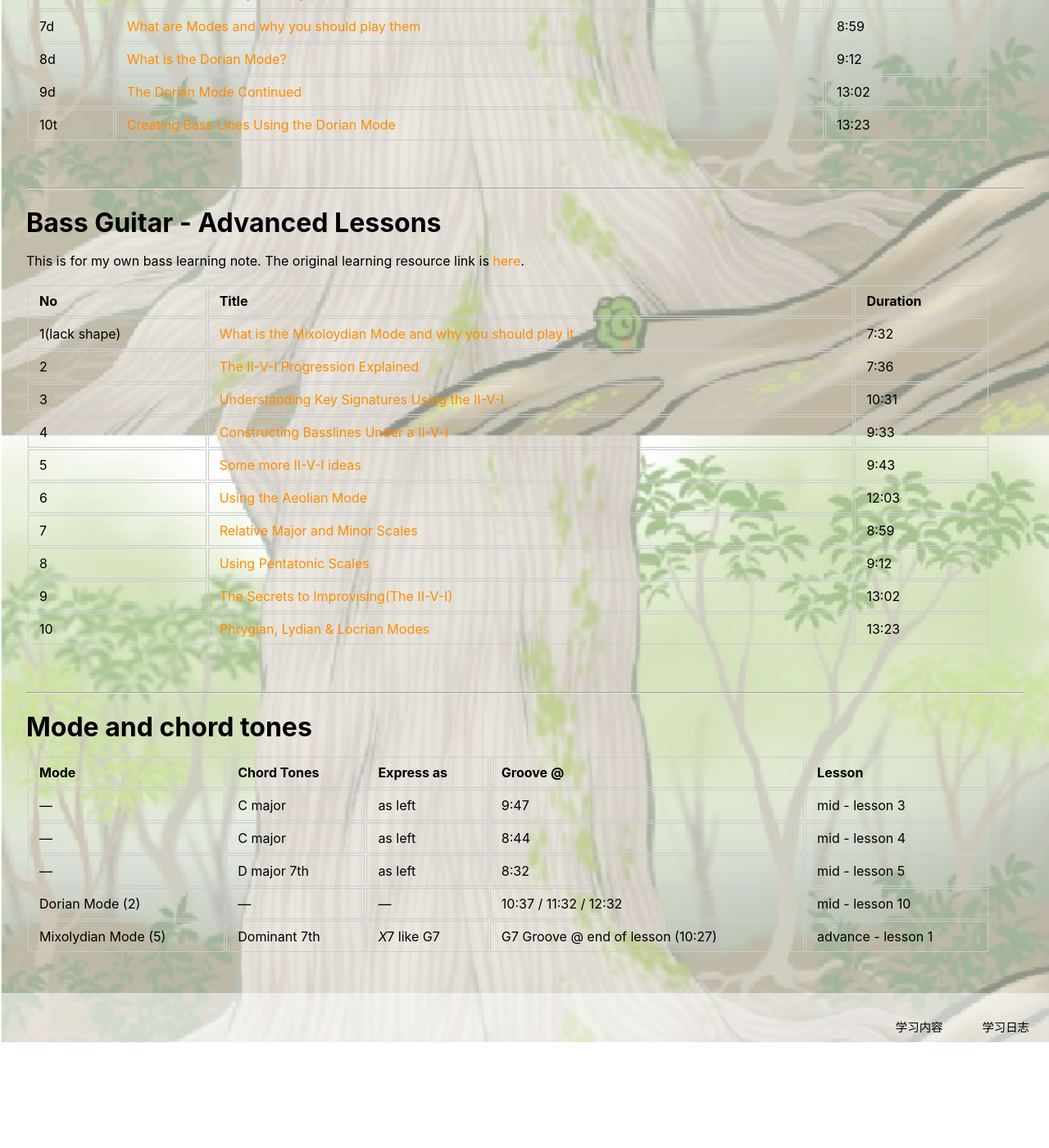
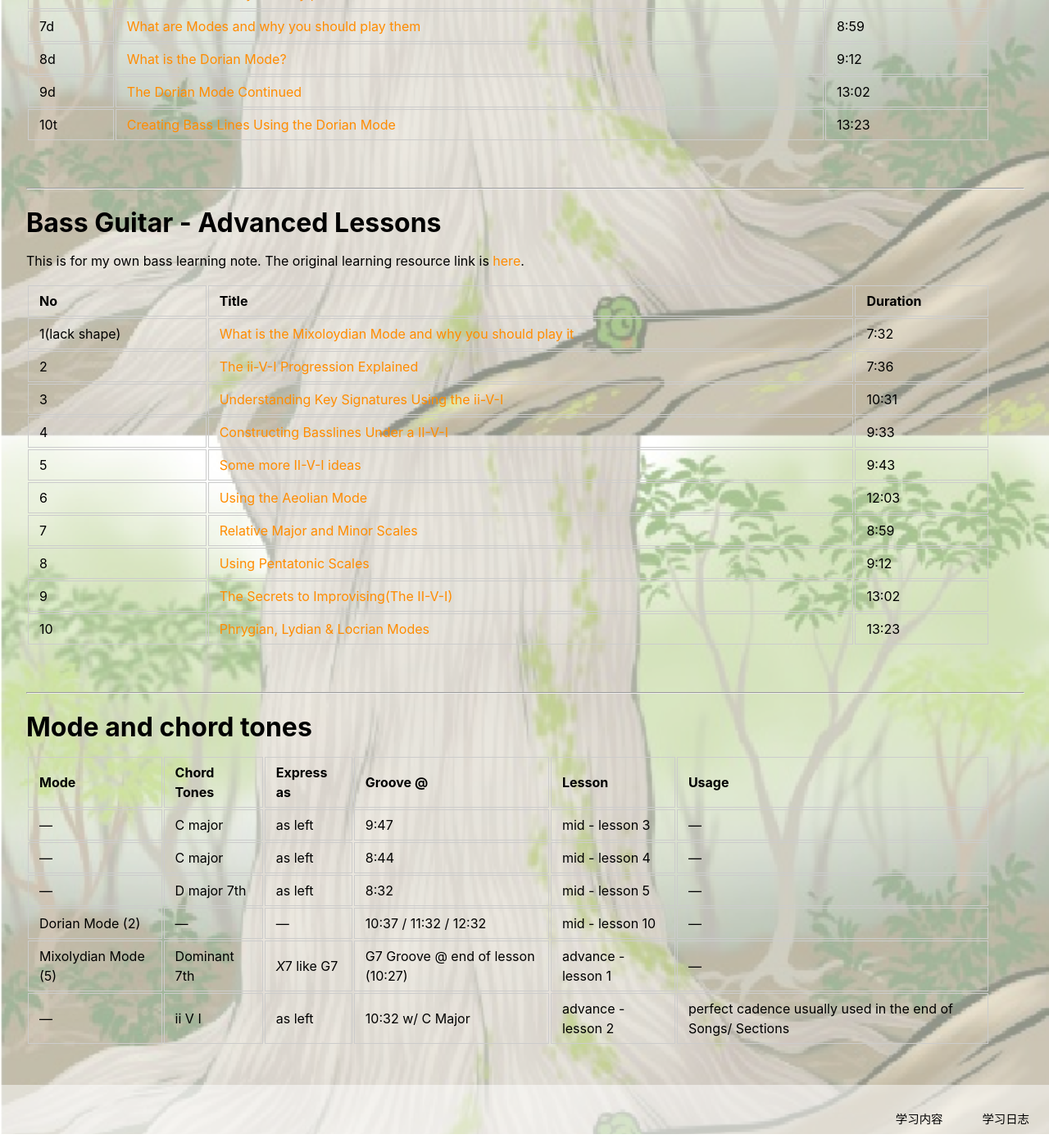
Before and after one commit to shunw/shunw.github.io, a Jekyll site: the page built from bass.md, in a window 1280 px wide and 1400 px high, scrolled down 464 px. Shown: the whole window at 82% size. Built offline with Jekyll 4.4.1, drawn with Linux system fonts in a browser that asks for light colours; before the commit the page ends 1752 px from its top, so only the background shows below that.

Commit message:
updated some bass advaced information

```diff
--- a/bass.md
+++ b/bass.md
@@ -29,8 +29,8 @@ This is for my own bass learning note. The original learning resource link is [h
 | No | Title | Duration |
 | --- | --- | --- |
 | 1(lack shape) | [What is the Mixoloydian Mode and why you should play it]({{ site.baseurl }}{% link _posts/2019-01-05-bass3-1.md %}) | 7:32 |
-| 2 | [The II-V-I Progression Explained]({{ site.baseurl }}{% link _posts/2019-01-05-bass3-2.md %}) | 7:36 |
-| 3 | [Understanding Key Signatures Using the II-V-I]({{ site.baseurl }}{% link _posts/2019-01-05-bass3-3.md %}) | 10:31 |
+| 2 | [The ii-V-I Progression Explained]({{ site.baseurl }}{% link _posts/2019-01-05-bass3-2.md %}) | 7:36 |
+| 3 | [Understanding Key Signatures Using the ii-V-I]({{ site.baseurl }}{% link _posts/2019-01-05-bass3-3.md %}) | 10:31 |
 | 4 | [Constructing Basslines Under a II-V-I]({{ site.baseurl }}{% link _posts/2019-01-05-bass3-4.md %}) | 9:33 |
 | 5 | [Some more II-V-I ideas]({{ site.baseurl }}{% link _posts/2019-01-05-bass3-5.md %}) | 9:43 |
 | 6 | [Using the Aeolian Mode]({{ site.baseurl }}{% link _posts/2019-01-05-bass3-6.md %}) | 12:03 |
@@ -43,10 +43,11 @@ This is for my own bass learning note. The original learning resource link is [h
 
 #  Mode and chord tones
 
-| Mode | Chord Tones | Express as | Groove @ | Lesson |
-|---|---|---|---|---|
-|---| C major | as left | 9:47 |mid - lesson 3|
-|---| C major | as left | 8:44 |mid - lesson 4|
-|---| D major 7th | as left | 8:32 |mid - lesson 5|
-|Dorian Mode (2)| --- | --- | 10:37 / 11:32 / 12:32 |mid - lesson 10|
-|Mixolydian Mode (5)| Dominant 7th| *X*7 like G7 | G7 Groove @ end of lesson (10:27) |advance - lesson 1|
+| Mode | Chord Tones | Express as | Groove @ | Lesson | Usage |
+|---|---|---|---|---|---|
+|---| C major | as left | 9:47 |mid - lesson 3|---|
+|---| C major | as left | 8:44 |mid - lesson 4|---|
+|---| D major 7th | as left | 8:32 |mid - lesson 5|---|
+|Dorian Mode (2)| --- | --- | 10:37 / 11:32 / 12:32 |mid - lesson 10|---|
+|Mixolydian Mode (5)| Dominant 7th| *X*7 like G7 | G7 Groove @ end of lesson (10:27) |advance - lesson 1|---|
+|---|ii V I| as left | 10:32 w/ C Major |advance - lesson 2|perfect cadence usually used in the end of Songs/ Sections|
```
Also changed, not shown: _posts/2019-01-05-bass3-2.md (+14 -3 lines), _posts/2019-01-05-bass3-3.md (+16 -2 lines).
